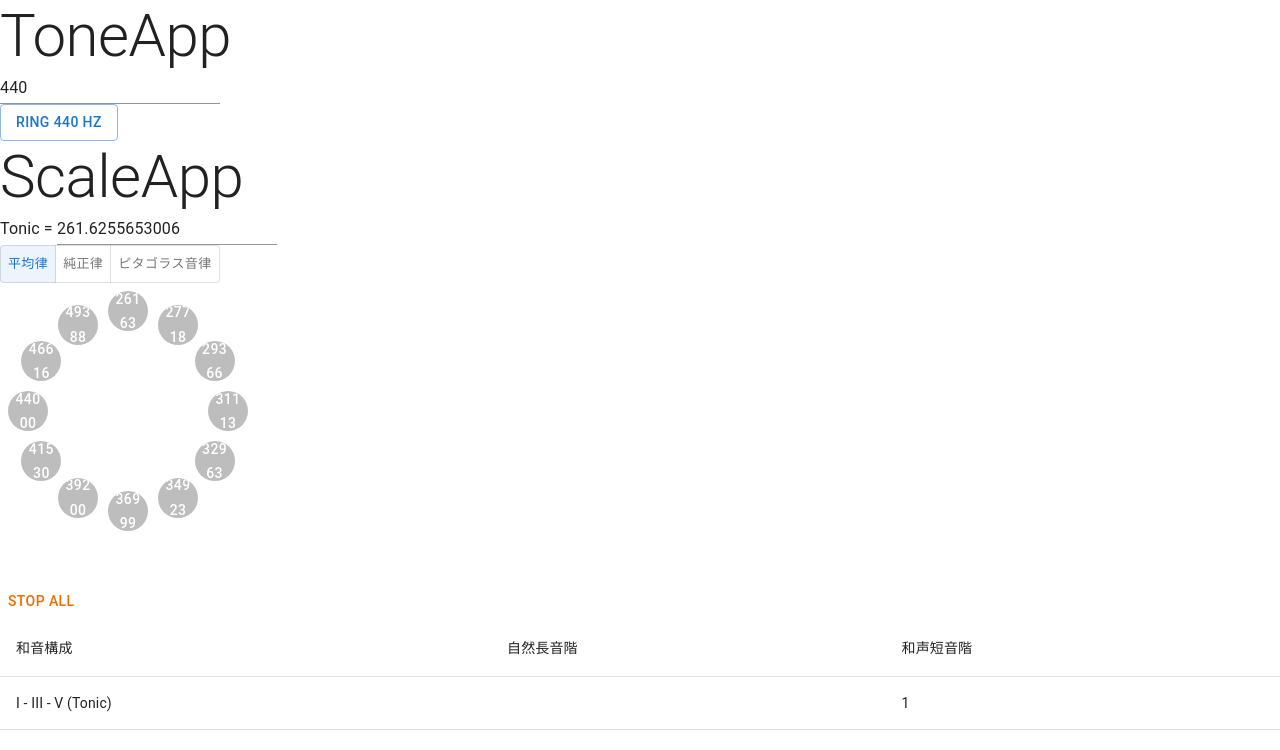
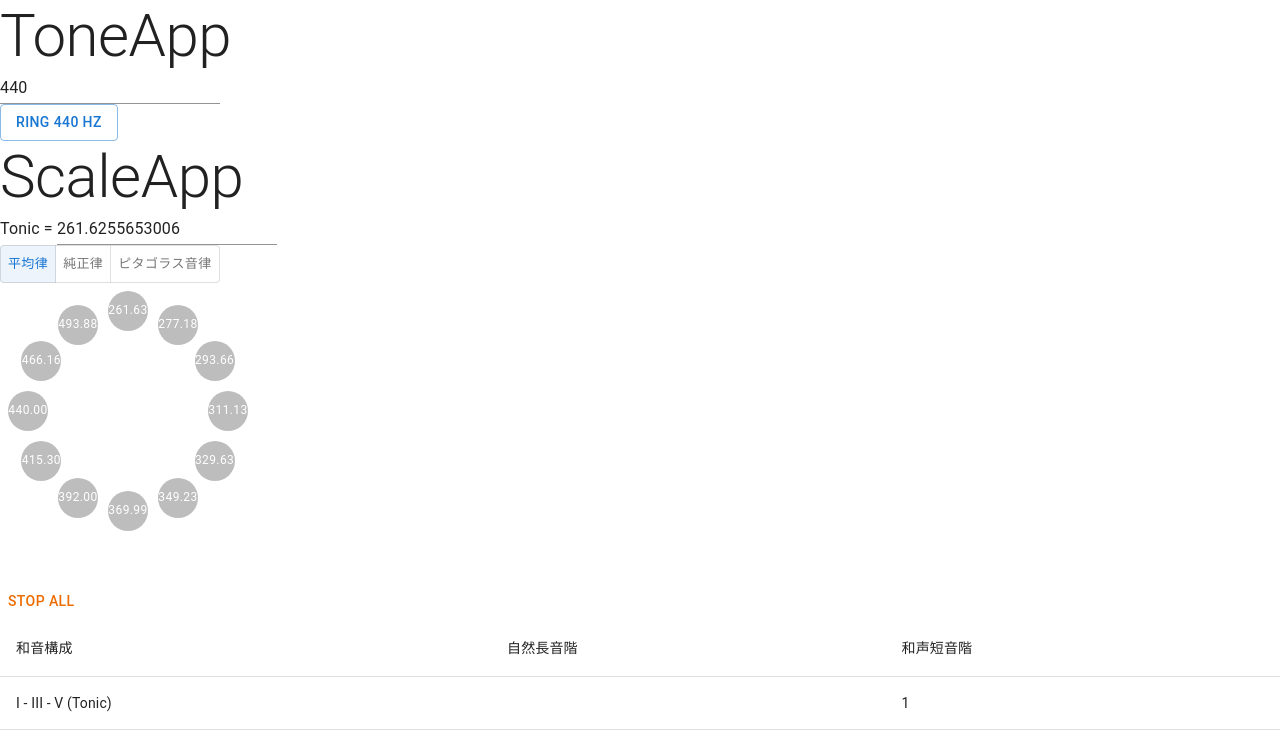
Before and after one commit to showkami/music_theory_webapp, a React (Create React App) app: page / in a window 1280 px wide. Shown: the top 750 px of the page. Built offline with nearby package versions, Linux system fonts and the light colour scheme.

Commit message:
rescale letter size inside Dodecagon

```diff
--- a/src/component/DodecagonOscillators.tsx
+++ b/src/component/DodecagonOscillators.tsx
@@ -39,7 +39,7 @@ export default function DodecagonOscillators(props: DodecagonOscillatorsProps) {
                 newIsSoundOnList[i] = onoff;
                 props.setIsSoundOnList(newIsSoundOnList);
               }}
-              label={props.freqs[i].toFixed(2).split(".").join("\n")}
+              label={props.freqs[i].toFixed(2)}
               buttonType={"CircleButton"}
               buttonProps={{style: positionStyle}}
             />
--- a/src/component/OscillatorButton.tsx
+++ b/src/component/OscillatorButton.tsx
@@ -43,7 +43,7 @@ const OscillatorButton = (props: OscillatorButtonProps) => {
           <Avatar
             sx={{bgcolor: props.isSoundOn? "primary.main" : "default"}}
           >
-            <Typography variant={"button"}>
+            <Typography variant={"caption"}>
               {props.label ? props.label : undefined}
             </Typography>
           </Avatar>
```
Also changed, not shown: src/scale/TriadSelector.tsx (added).
